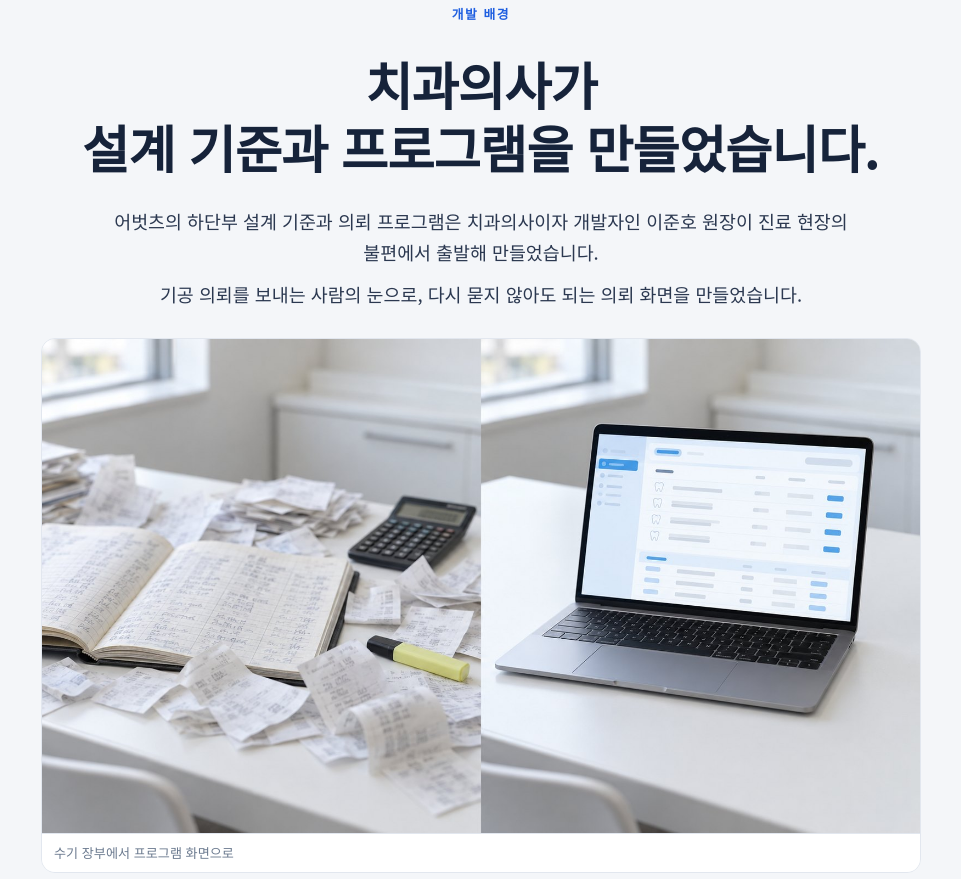
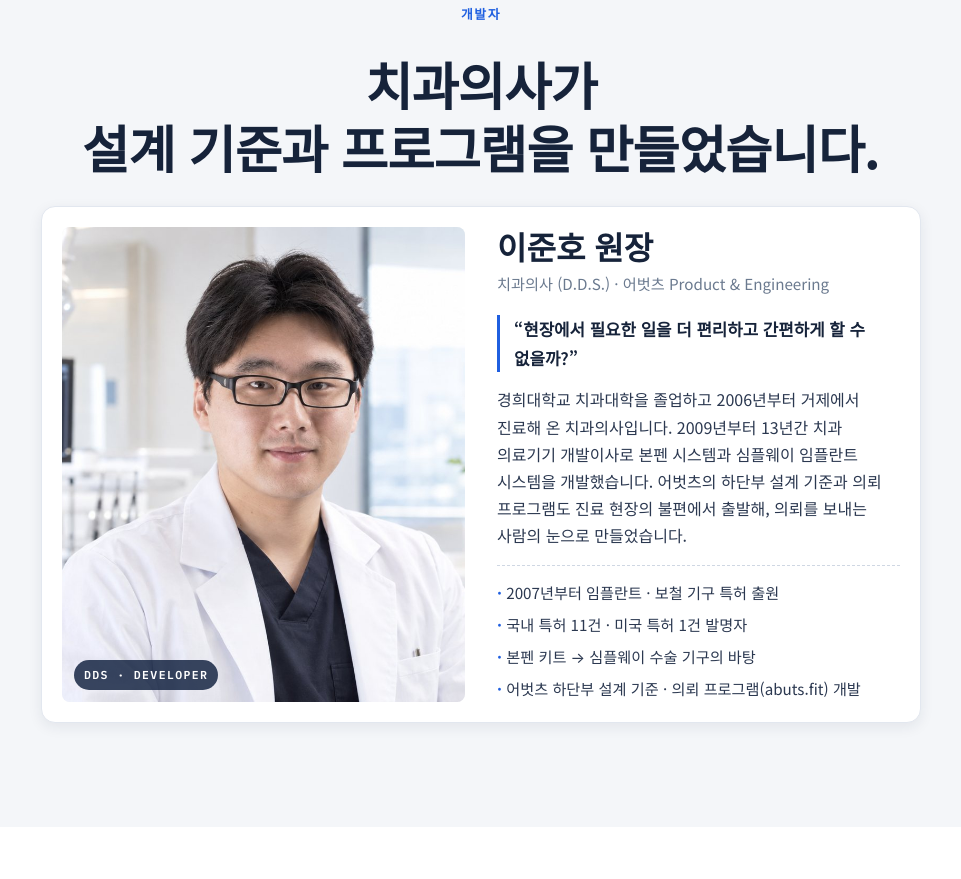
Before and after one commit to actiondrone1004-sketch/abuts-homepage, a plain HTML site: page about.html in a window 1280 px wide. Shown: the part 2701-3580 px from the top of the page, without its empty margins (159-1120 px from the left). Drawn offline with Linux system fonts and the light colour scheme.

Commit message:
사이트 업데이트 2026-10-16 11:24
Co-Authored-By: Claude Opus 5.5 <noreply@anthropic.com>

```diff
--- a/about.html
+++ b/about.html
@@ -5,9 +5,9 @@
   <link rel="icon" href="assets/img/abuts-mark.svg" type="image/svg+xml">
   <meta name="viewport" content="width=device-width, initial-scale=1, viewport-fit=cover">
   <title>기공소 소개 | 어벗츠 기공소</title>
-  <meta name="description" content="어벗츠 기공소의 설계 기준, 제작 공정과 설비, 제조 파트너, 개발 배경을 소개합니다.">
+  <meta name="description" content="어벗츠 기공소의 설계 기준, 제작 공정과 설비, 제조 파트너, 개발자 이준호 원장을 소개합니다.">
   <meta property="og:title" content="기공소 소개 | 어벗츠 기공소">
-  <meta property="og:description" content="어벗츠 기공소의 설계 기준, 제작 공정과 설비, 제조 파트너, 개발 배경을 소개합니다.">
+  <meta property="og:description" content="어벗츠 기공소의 설계 기준, 제작 공정과 설비, 제조 파트너, 개발자 이준호 원장을 소개합니다.">
   <meta property="og:type" content="website">
   <meta property="og:image" content="https://www.abuts.kr/assets/img/abutment.jpg">
   <link rel="preconnect" href="https://fonts.googleapis.com">
@@ -147,16 +147,26 @@
   <section class="dp dp--soft" id="story">
     <div class="container">
       <div class="dp__inner">
-        <span class="dp-kicker">개발 배경</span>
+        <span class="dp-kicker">개발자</span>
         <h2 class="dp-title">치과의사가<br>설계 기준과 프로그램을 만들었습니다.</h2>
-        <div class="stack stack--sm">
-          <p class="dp-line">어벗츠의 하단부 설계 기준과 의뢰 프로그램은 치과의사이자 개발자인 이준호 원장이 진료 현장의 불편에서 출발해 만들었습니다.</p>
-          <p class="dp-line">기공 의뢰를 보내는 사람의 눈으로, 다시 묻지 않아도 되는 의뢰 화면을 만들었습니다.</p>
-        </div>
-        <figure class="imgfig aspect-16-9 dp-visual--narrow">
-          <img src="assets/img/ledger-to-digital.jpg" alt="왼쪽은 손으로 쓴 장부와 영수증, 오른쪽은 노트북에 정리된 의뢰 · 정산 화면." width="1600" height="900" loading="lazy">
-          <figcaption>수기 장부에서 프로그램 화면으로</figcaption>
-        </figure>
+        <article class="dev-card">
+          <figure class="dev-card__media">
+            <img src="assets/img/developer.jpg" alt="진료실에서 흰 가운을 입은 이준호 원장" width="1200" height="900" loading="lazy">
+            <span class="dev-card__badge">DDS · DEVELOPER</span>
+          </figure>
+          <div class="dev-card__text">
+            <h3 class="dev-card__name">이준호 원장</h3>
+            <p class="dev-card__role">치과의사 (D.D.S.) · 어벗츠 Product &amp; Engineering</p>
+            <blockquote class="dev-card__quote">“현장에서 필요한 일을 더 편리하고 간편하게 할 수 없을까?”</blockquote>
+            <p class="dev-card__bio">경희대학교 치과대학을 졸업하고 2006년부터 거제에서 진료해 온 치과의사입니다. 2009년부터 13년간 치과 의료기기 개발이사로 본펜 시스템과 심플웨이 임플란트 시스템을 개발했습니다. 어벗츠의 하단부 설계 기준과 의뢰 프로그램도 진료 현장의 불편에서 출발해, 의뢰를 보내는 사람의 눈으로 만들었습니다.</p>
+            <ul class="dev-card__points">
+              <li>2007년부터 임플란트 · 보철 기구 특허 출원</li>
+              <li>국내 특허 11건 · 미국 특허 1건 발명자</li>
+              <li>본펜 키트 → 심플웨이 수술 기구의 바탕</li>
+              <li>어벗츠 하단부 설계 기준 · 의뢰 프로그램(abuts.fit) 개발</li>
+            </ul>
+          </div>
+        </article>
       </div>
     </div>
   </section>
--- a/assets/lab.css
+++ b/assets/lab.css
@@ -76,3 +76,17 @@ a.lab-card:hover { border-color: var(--blue); color: var(--body); transform: tra
 /* 작은 안내 문구 */
 .lab-note { font-size: .88rem; color: var(--muted); max-width: 64ch; }
 .dp--navy .lab-note { color: var(--on-navy-muted); }
+
+/* 기공소 소개 · 개발자 프로필 카드 */
+.dev-card { display: grid; grid-template-columns: minmax(0, 1fr) minmax(0, 1fr); gap: 32px; width: 100%; padding: 20px; background: var(--paper); border: 1px solid var(--line); border-radius: var(--r); box-shadow: var(--shadow-sm); text-align: left; }
+.dev-card__media { position: relative; margin: 0; min-height: 300px; border-radius: var(--r-sm); overflow: hidden; background: var(--mist); }
+.dev-card__media img { position: absolute; inset: 0; display: block; width: 100%; height: 100%; object-fit: cover; object-position: 50% 30%; }
+.dev-card__text { align-self: center; }
+.dev-card__badge { position: absolute; left: 12px; bottom: 12px; padding: 5px 10px; border-radius: 999px; background: rgba(15, 31, 61, .82); color: #fff; font-family: var(--mono); font-size: .72rem; font-weight: 600; letter-spacing: .12em; }
+.dev-card__name { margin: 0; font-size: clamp(1.5rem, 3vw, 2rem); line-height: 1.2; color: var(--ink); }
+.dev-card__role { margin: 6px 0 0; font-size: .95rem; color: var(--muted); }
+.dev-card__quote { margin: 18px 0 0; padding-left: 14px; border-left: 3px solid var(--blue); font-size: 1.05rem; font-weight: 600; color: var(--ink); }
+.dev-card__bio { margin: 14px 0 0; font-size: 1rem; color: var(--body); }
+.dev-card__points { list-style: none; margin: 16px 0 0; padding: 14px 0 0; border-top: 1px dashed var(--line-2); display: grid; gap: 6px; font-size: .95rem; color: var(--body); }
+.dev-card__points li::before { content: "· "; color: var(--blue); font-weight: 700; }
+@media (max-width: 860px) { .dev-card { grid-template-columns: 1fr; gap: 20px; padding: 16px; } .dev-card__media { min-height: 0; aspect-ratio: 4 / 3; } }
```
Also changed, not shown: assets/img/developer.jpg (added).
